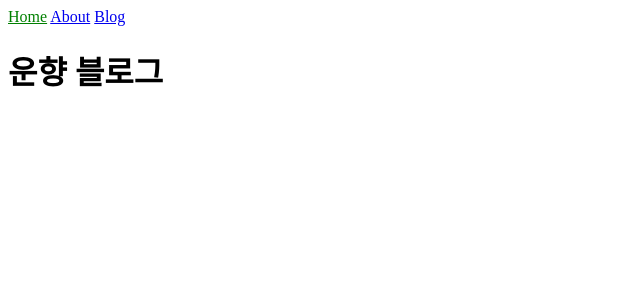
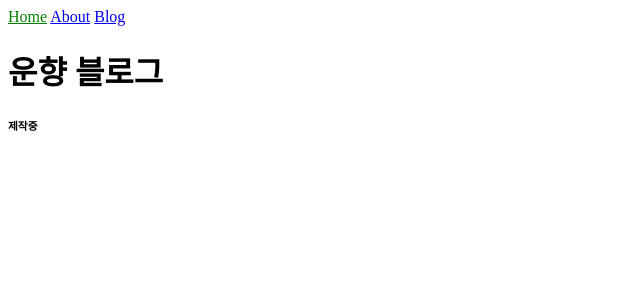
Before and after one commit to leehwmj/leehwmj.github.io, a Jekyll site: the page built from index.html, in a window 1280 px wide. Shown: the top 300 px of the page, without its empty margins (0-640 px from the left). Built offline with Jekyll 4.4.1, drawn with Linux system fonts in a browser that asks for light colours.

Commit message:
Update index.html

```diff
--- a/index.html
+++ b/index.html
@@ -3,3 +3,4 @@ layout: default
 title: 운향
 ---
 <h1>운향 블로그</h1>
+<h6>제작중</h6>
```
